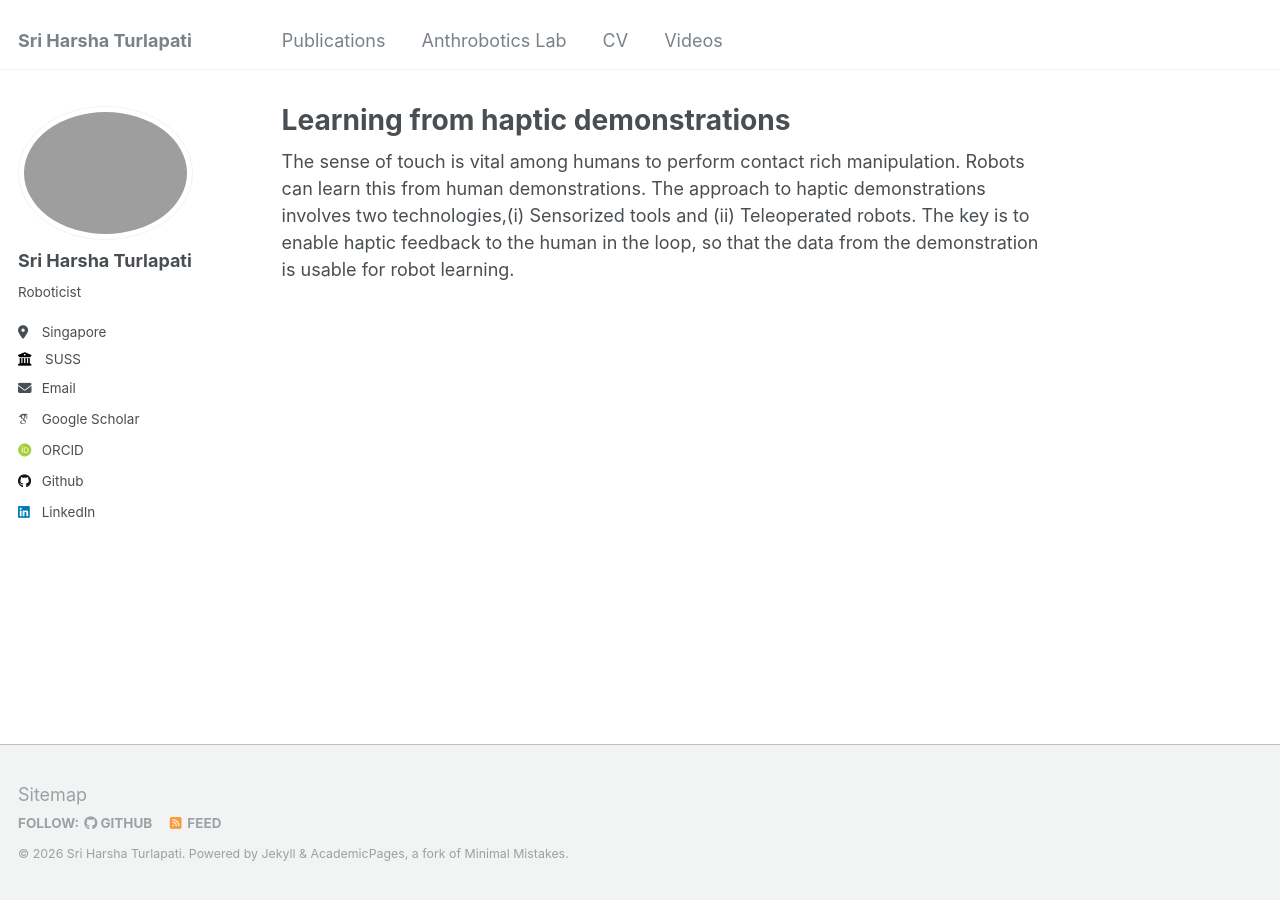
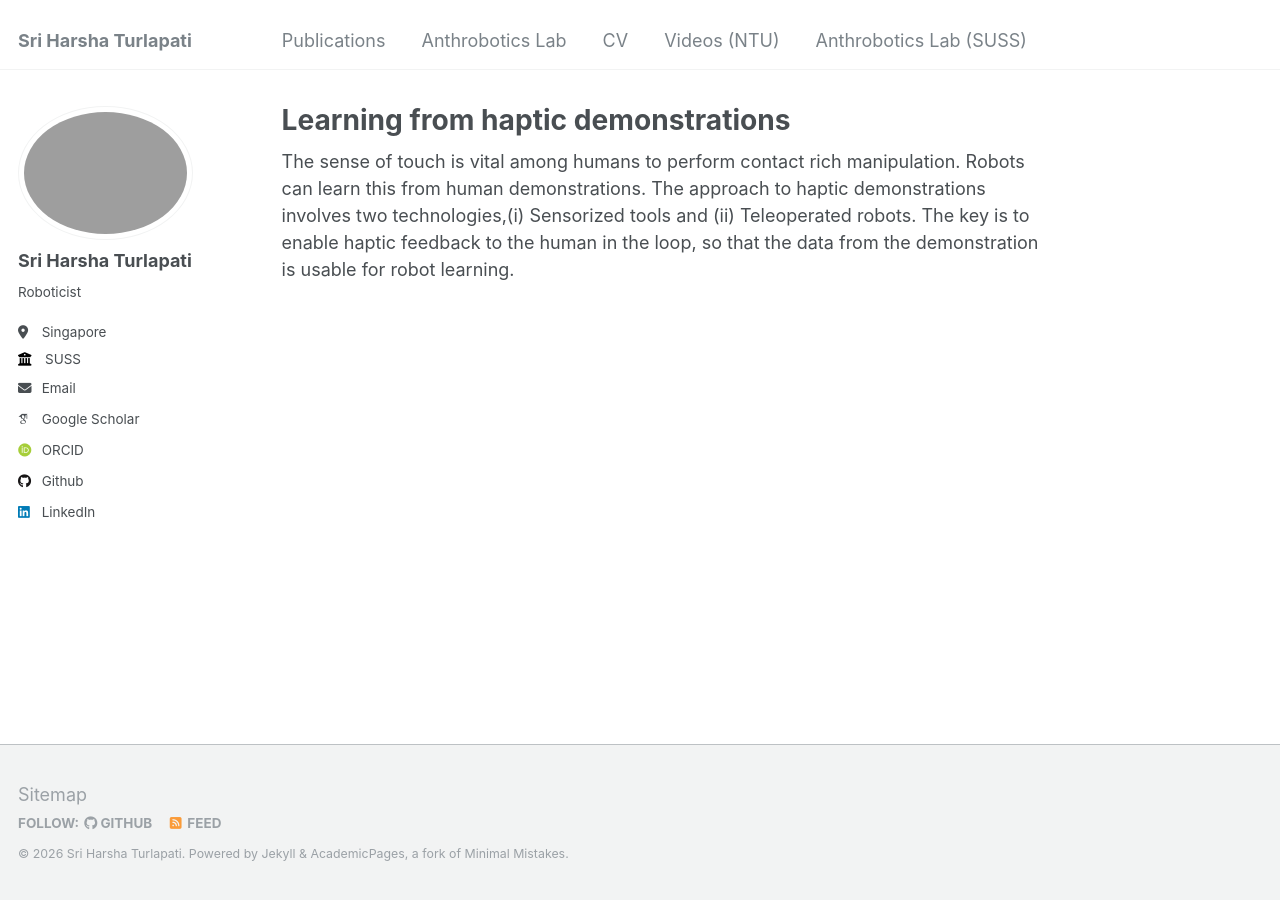
Before and after one commit to harshaturlapati/harshaturlapati.github.io, a Jekyll site: the page built from _pages/about.md, in a window 1280 px wide. Built offline with Jekyll 4.4.1, drawn with Linux system fonts in a browser that asks for light colours; some web fonts are replaced.

Commit message:
Update navigation.yml

```diff
--- a/_data/navigation.yml
+++ b/_data/navigation.yml
@@ -25,5 +25,8 @@ main:
   - title: "CV"
     url: /files/Harsha_Turlapati_CV_v11.pdf
 
-  - title: "Videos"
+  - title: "Videos (NTU)"
     url: https://youtu.be/t3YDLbBpT1c?si=hfMLYnhVv6R8irpD
+
+  - title: "Anthrobotics Lab (SUSS)"
+    url: https://www.youtube.com/@AnthroboticsLab
```
